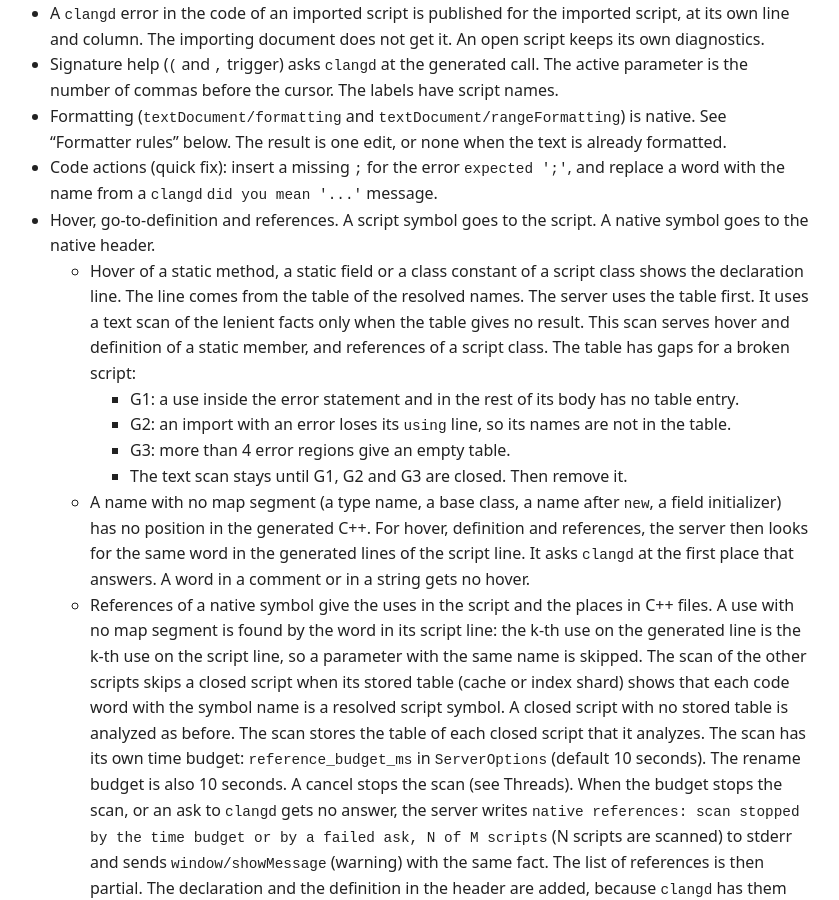
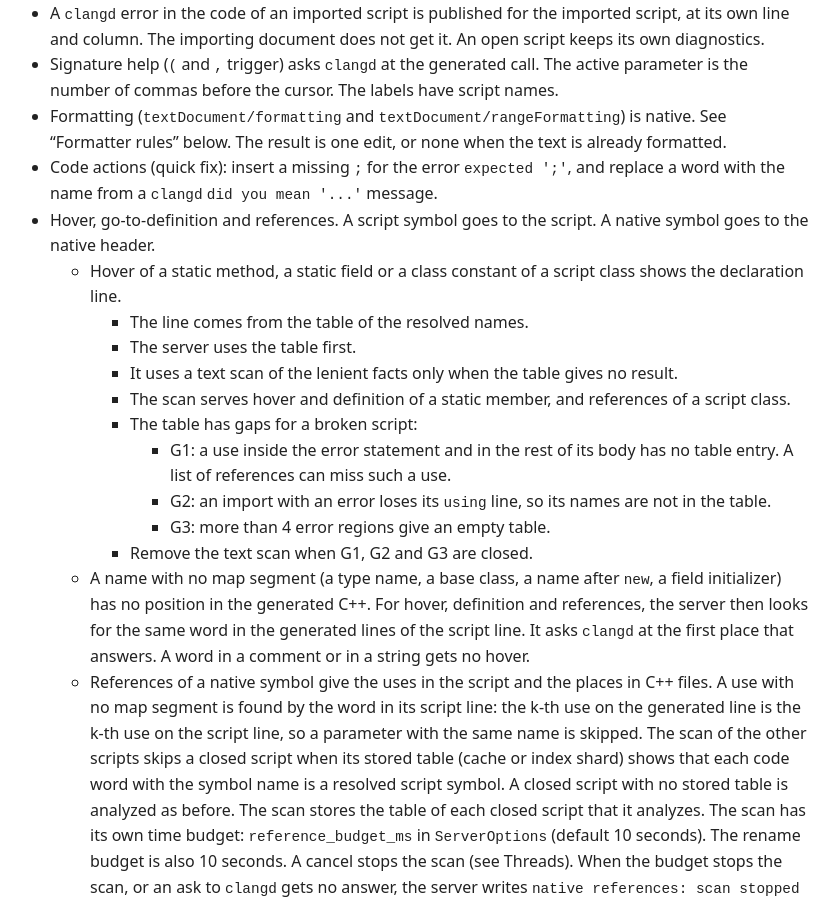
Before and after one commit to rokups/hotpp, a Jekyll site: the page built from doc/tools-ls.md, in a window 1280 px wide and 900 px high, scrolled down 4038 px. Shown: the whole window, without its empty margins (246-1085 px from the left). Built offline with Jekyll 4.4.1, drawn with Linux system fonts in a browser that asks for light colours.

Commit message:
HOT-19 review fixes: one by_table call, new tests, short sentences

```diff
--- a/doc/tools-ls.md
+++ b/doc/tools-ls.md
@@ -82,11 +82,16 @@ Features:
 - Formatting (`textDocument/formatting` and `textDocument/rangeFormatting`) is native. See "Formatter rules" below. The result is one edit, or none when the text is already formatted.
 - Code actions (quick fix): insert a missing `;` for the error `expected ';'`, and replace a word with the name from a `clangd` `did you mean '...'` message.
 - Hover, go-to-definition and references. A script symbol goes to the script. A native symbol goes to the native header.
-  - Hover of a static method, a static field or a class constant of a script class shows the declaration line. The line comes from the table of the resolved names. The server uses the table first. It uses a text scan of the lenient facts only when the table gives no result. This scan serves hover and definition of a static member, and references of a script class. The table has gaps for a broken script:
-    - G1: a use inside the error statement and in the rest of its body has no table entry.
-    - G2: an import with an error loses its `using` line, so its names are not in the table.
-    - G3: more than 4 error regions give an empty table.
-    - The text scan stays until G1, G2 and G3 are closed. Then remove it.
+  - Hover of a static method, a static field or a class constant of a script class shows the declaration line.
+    - The line comes from the table of the resolved names.
+    - The server uses the table first.
+    - It uses a text scan of the lenient facts only when the table gives no result.
+    - The scan serves hover and definition of a static member, and references of a script class.
+    - The table has gaps for a broken script:
+      - G1: a use inside the error statement and in the rest of its body has no table entry. A list of references can miss such a use.
+      - G2: an import with an error loses its `using` line, so its names are not in the table.
+      - G3: more than 4 error regions give an empty table.
+    - Remove the text scan when G1, G2 and G3 are closed.
   - A name with no map segment (a type name, a base class, a name after `new`, a field initializer) has no position in the generated C++. For hover, definition and references, the server then looks for the same word in the generated lines of the script line. It asks `clangd` at the first place that answers. A word in a comment or in a string gets no hover.
   - References of a native symbol give the uses in the script and the places in C++ files. A use with no map segment is found by the word in its script line: the k-th use on the generated line is the k-th use on the script line, so a parameter with the same name is skipped. The scan of the other scripts skips a closed script when its stored table (cache or index shard) shows that each code word with the symbol name is a resolved script symbol. A closed script with no stored table is analyzed as before. The scan stores the table of each closed script that it analyzes. The scan has its own time budget: `reference_budget_ms` in `ServerOptions` (default 10 seconds). The rename budget is also 10 seconds. A cancel stops the scan (see Threads). When the budget stops the scan, or an ask to `clangd` gets no answer, the server writes `native references: scan stopped by the time budget or by a failed ask, N of M scripts` (N scripts are scanned) to stderr and sends `window/showMessage` (warning) with the same fact. The list of references is then partial. The declaration and the definition in the header are added, because `clangd` has them only in its index.
 - Document symbols come from analyze. Semantic tokens come from a small lexer and the facts.
```
Also changed, not shown: 2 other files.
